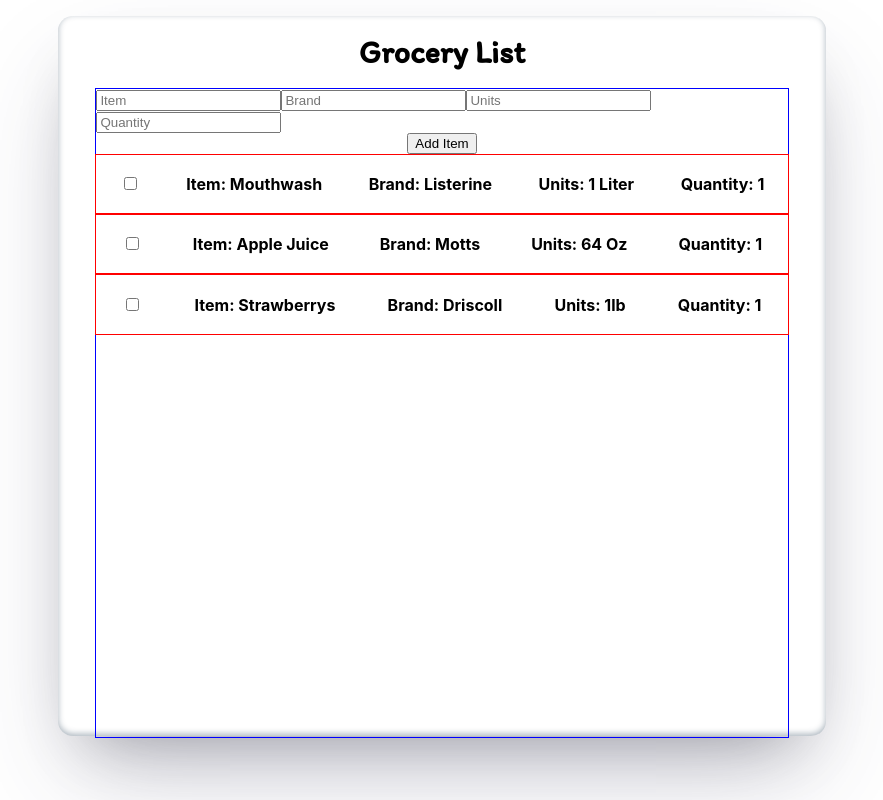
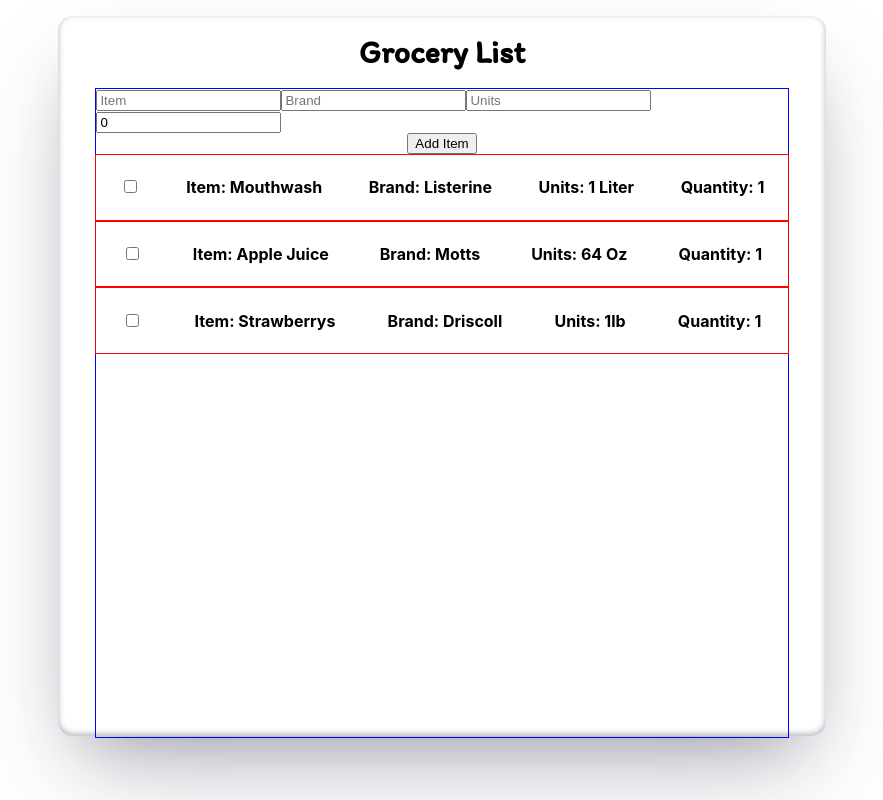
Before and after one commit to c-ggreen/Grocery-List-WebApp, a React (Create React App) app: page / in a window 1280 px wide. Shown: the whole page, without its empty margins (198-1081 px from the left). Built offline with nearby package versions, Linux system fonts and the light colour scheme.

Commit message:
add button works

```diff
--- a/src/App.css
+++ b/src/App.css
@@ -34,6 +34,7 @@
       display: flex;
       flex-direction: column;
       align-items: center;
+      /* justify-content: center; */
     }
       /* .inputs{
 
@@ -41,7 +42,7 @@
     .listItems{
       /* border: 1px solid green; */
       width: 100%;
-      height: 90%;
+      height: 100%;
       display: flex;
       flex-direction: column;
       align-items: center;
--- a/src/Components/Item.jsx
+++ b/src/Components/Item.jsx
@@ -5,17 +5,32 @@ import React, { Component } from 'react';
 class Item extends Component {
     constructor(props){
         super(props)
+        this.state = {
+            isPurchased: false,
+        }
+    }
+
+    // This function is responsible for turning the isPurchased value of each child component to true.
+    purchasedItem=()=>{
+        this.setState({
+            isPurchased: true,
+        })
     }
     render() {
         return (
             <div className="item">
-                <label htmlFor="" >
-                    <input type="checkbox" onClick={this.props.purchasedItem} />
+
+                {/* Whenever a user clicks the checkbox, the isPurchased value turns to true */}
+                <label htmlFor="" onClick={()=>this.purchasedItem()}>
+                    <input type="checkbox"/>
                 </label>
+
+                {/* These are the values of each item */}
                 <h4>Item: {this.props.item}</h4>
                 <h4>Brand: {this.props.brand}</h4>
                 <h4>Units: {this.props.units}</h4>
                 <h4>Quantity: {this.props.quantity}</h4>
+
             </div>
         );
     }
--- a/src/Components/ListContainer.jsx
+++ b/src/Components/ListContainer.jsx
@@ -1,14 +1,12 @@
 import React, { Component } from 'react';
-import ListInput from './ListInput';
 import ListItems from './ListItems';
 
 
-// Contains the LIST INPUT AND THE LIST ITEMS CONTAINERS
+// Contains the LIST ITEMS CONTAINERS
 class ListContainer extends Component {
     render() {
         return (
             <div className="listContainer">
-                <ListInput/>
                 <ListItems/>
             </div>
         );
--- a/src/Components/ListInput.jsx
+++ b/src/Components/ListInput.jsx
@@ -1,22 +1,22 @@
-import React, { Component } from 'react';
+// import React, { Component } from 'react';
 
-// Responsible for ADDITIONAL INPUTS
-class ListInput extends Component {
-    render() {
-        return (
-            <div className="listInput">
-                <div className="inputs">
-                    <input type="text" placeholder="Item"/>
-                    <input type="text" placeholder="Brand"/>
-                    <input type="text" placeholder="Units"/>
-                    <input type="text" placeholder="Quantity"/>
-                </div>
+// // Responsible for ADDITIONAL INPUTS
+// class ListInput extends Component {
+//     render() {
+//         return (
+//             <div className="listInput">
+//                 <div className="inputs">
+//                     <input type="text" placeholder="Item"/>
+//                     <input type="text" placeholder="Brand"/>
+//                     <input type="text" placeholder="Units"/>
+//                     <input type="text" placeholder="Quantity"/>
+//                 </div>
 
-                <button>Add Item</button>
+//                 <button>Add Item</button>
 
-            </div>
-        );
-    }
-}
+//             </div>
+//         );
+//     }
+// }
 
-export default ListInput;
+// export default ListInput;
--- a/src/Components/ListItems.jsx
+++ b/src/Components/ListItems.jsx
@@ -2,7 +2,7 @@ import React, { Component } from 'react';
 import Item from './Item';
 import List from "../Data/ListData"
 
-// CONTAINS THE LIST ITEMS
+// CONTAINS THE LIST ITEMS and LIST INPUT
 class ListItems extends Component {
     constructor(){
         super()
@@ -12,13 +12,44 @@ class ListItems extends Component {
             brand: '',
             units: '',
             quantity: 0,
-            isPurchased: false
         }
     }
 
-    purchasedItem=()=>{
+    // A function is needed for each individual key to be able to change each individual key value. If all keys are in the same function, then they all mimic the same value when typing on the DOM because they'll share the same input.
+        changeItem = (input)=>{
+            this.setState({
+                item: input,
+            })
+        }
+        changeBrand = (input)=>{
+            this.setState({
+                    brand: input,
+                })
+
+        }
+        changeUnits = (input)=>{
+            this.setState({
+                units: input,
+            })
+        }
+        changeQuantity = (input)=>{
+            this.setState({
+                quantity: input
+            })
+
+        }
+
+    addToList = (input) =>{
+        let listArray = this.state.list
+
+        listArray.push(input)
+
         this.setState({
-            isPurchased: true,
+            list: listArray,
+            item: '',
+            brand: '',
+            units: '',
+            quantity: 0,
         })
     }
 
@@ -26,8 +57,64 @@ class ListItems extends Component {
         return (
             <div className="listItems">
 
-                {this.state.list.map((item)=>{
-                    return  <Item item={item.item} brand={item.brand} units={item.units} quantity={item.quantity} isPurchased={this.state.isPurchased} purchasedItem={this.purchasedItem}/>
+                <div className="listInput">
+                    <div className="inputs">
+
+                        <input type="text"
+                        placeholder="Item"
+                        value={this.state.item}
+                        onChange={
+                            (event)=>{
+                                this.changeItem(event.target.value)
+                            }
+                        }
+                        />
+
+                        <input type="text"
+                        placeholder="Brand"
+                        value={this.state.brand}
+                        onChange={
+                            (event)=>{
+                                this.changeBrand(event.target.value)
+                            }
+                        }
+                        />
+
+                        <input type="text"
+                        placeholder="Units"
+                        value={this.state.units}
+                        onChange={
+                            (event)=>{
+                                this.changeUnits(event.target.value)
+                            }
+                        }
+                        />
+
+                        <input type="number"
+                        placeholder="Quantity"
+                        value={this.state.quantity}
+                        onChange={
+                            (event)=>{
+                                this.changeQuantity(event.target.value)
+                            }
+                        }
+                        />
+
+                    </div>
+
+                    <button onClick={()=>this.addToList(this.state.item, this.state.brand, this.state.units, this.state.quantity)}>Add Item</button>
+
+                </div>
+
+                    {console.log(this.state.item)}
+
+                {this.state.list.map((item, i)=>{
+                    return  <Item key={i}
+                    item={item.item}
+                    brand={item.brand}
+                    units={item.units}
+                    quantity={item.quantity}
+                    />
                 })}
 
             </div>
```
